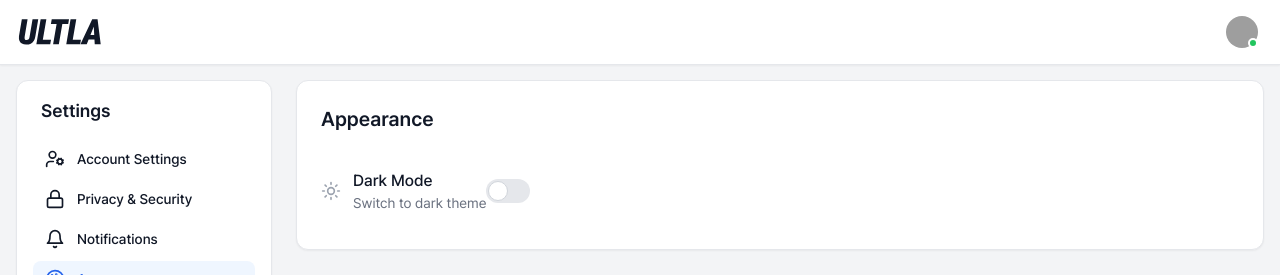
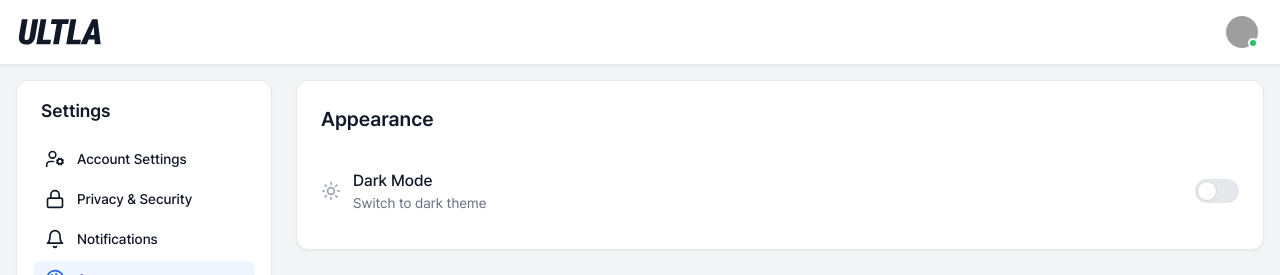
Before and after one commit to ult-la/ult.la, a Next.js app: page /settings in a window 1280 px wide. Both pictures are taken after a click on the button "Appearance". Shown: the top 275 px of the page. Built offline with nearby package versions, Linux system fonts and the light colour scheme; grey boxes are pictures that could not be loaded.

Commit message:
styles: remove flex items-center justify-between in dark mode toggle switch

```diff
--- a/src/app/settings/page.tsx
+++ b/src/app/settings/page.tsx
@@ -223,7 +223,7 @@ const Settings = () => {
                   Appearance
                 </h2>
                 <div className="space-y-6">
-                  <div className="flex items-center justify-between py-3">
+                  <div className="py-3">
                     <DarkModeToggle />
                   </div>
                 </div>
```
